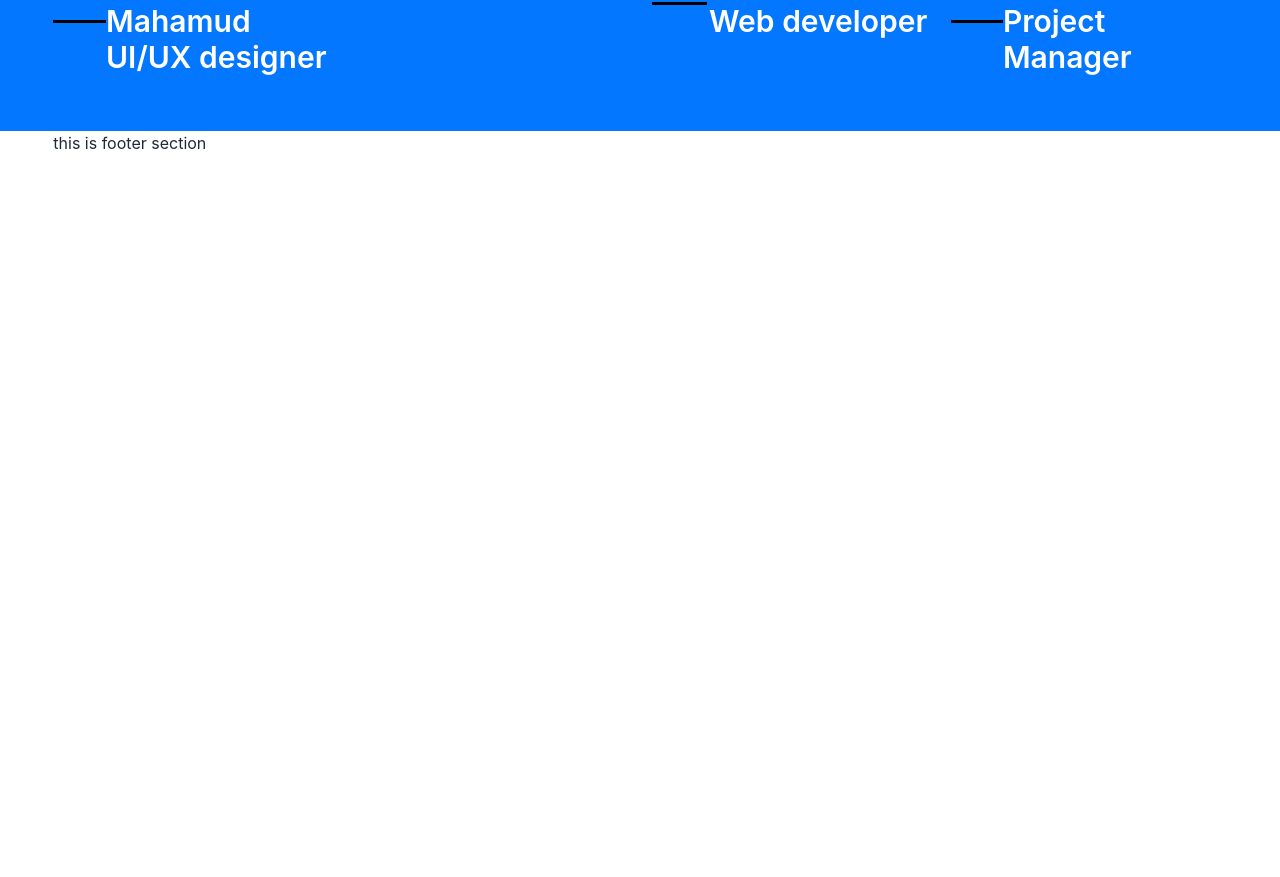
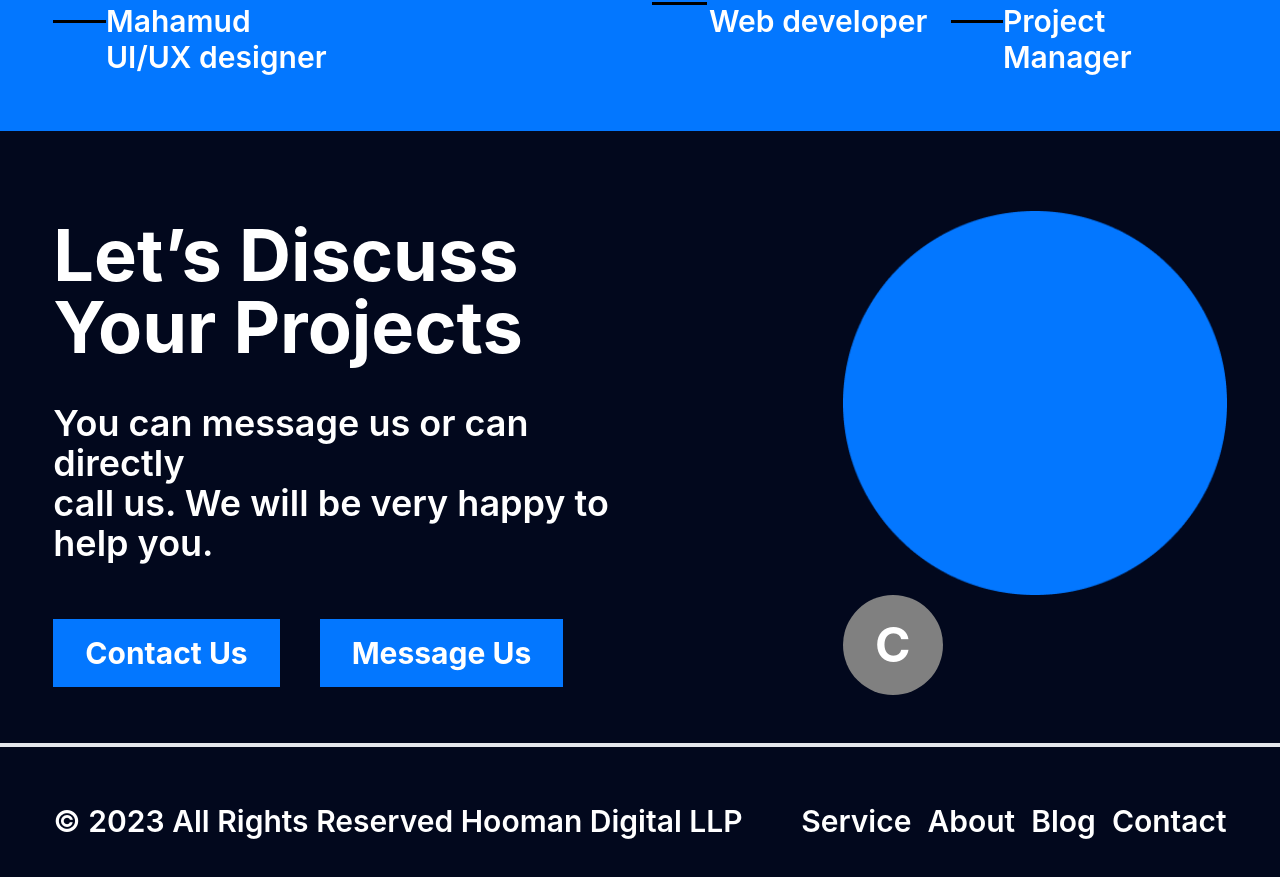
Before and after one commit to Ankan112/hooman-digital-llp, a React (Create React App) app: page / in a window 1280 px wide. Shown: the part 7496-8373 px from the top of the page. Before the commit the page ends 7651 px from the top, so only its background shows below. Built offline with nearby package versions, Linux system fonts and the light colour scheme.

Commit message:
contact us section created

```diff
--- /dev/null
+++ b/src/Component/Home/ContactUs/ContactUs.css
@@ -0,0 +1,22 @@
+.circle {
+    width: 100px;
+    height: 100px;
+    border-radius: 50%;
+    background-color: gray;
+    display: flex;
+    align-items: center;
+    justify-content: center;
+}
+
+.circle span {
+    font-size: 48px;
+    color: white;
+    text-transform: uppercase;
+    font-weight: bold;
+}
+
+.circle::before {
+    content: '';
+    display: block;
+    padding-top: 100%;
+}
--- /dev/null
+++ b/src/Component/Home/ContactUs/ContactUs.js
@@ -0,0 +1,39 @@
+import React from 'react';
+import './ContactUs.css'
+import ellipse from '../../../images/assets/Ellipse 1.png'
+
+const ContactUs = () => {
+    return (
+        <section className='border-b-[4px]' style={{ backgroundColor: '#02081D' }}>
+            <div className='max-w-screen-xl pb-12 pt-20 w-11/12 mx-auto'>
+                <div className="hero">
+                    <div className="flex justify-between items-center px-0 flex-col lg:flex-row">
+                        <div className="text-center lg:text-left md:w-1/2">
+                            {/* <h2 className='text-xl md:text-4xl mb-8 font-bold text-white'>Why Choose Us</h2> */}
+                            <h2 className='text-3xl md:text-7xl text-white font-bold'>Let’s Discuss Your Projects</h2>
+
+                            <p className='text-lg md:text-4xl mt-10 text-white font-semibold'>You can message us or can directly <br /> call us. We will be very happy to help you.</p>
+                            <div className='flex  flex-col md:flex-row'>
+                                <button style={{ backgroundColor: '#0377FF' }} className='mt-14 text-white font-bold text-3xl py-4 px-8'>Contact Us</button>
+
+                                <button style={{ backgroundColor: '#0377FF' }} className='mt-14 text-white font-bold text-3xl py-4 px-8 md:ml-10'>Message Us</button>
+                            </div>
+                        </div>
+                        <div className=" md:w-1/2 max-w-sm">
+                            <div style={{ backgroundColor: '#02081D' }} className="">
+                                <img className='w-full' src={ellipse} alt="softwareSolutions" />
+                            </div>
+                            <div class="circle">
+                                <span>C</span>
+                            </div>
+
+
+                        </div>
+                    </div>
+                </div>
+            </div>
+        </section >
+    );
+};
+
+export default ContactUs;
--- a/src/Component/Home/Home/Home.js
+++ b/src/Component/Home/Home/Home.js
@@ -2,6 +2,7 @@ import React from 'react';
 import AboutUs from '../AboutUs/AboutUs';
 import Achievement from '../Achievement/Achievement';
 import ChooseUs from '../ChooseUs/ChooseUs';
+import ContactUs from '../ContactUs/ContactUs';
 import Creative from '../Creative/Creative';
 import Offer from '../Offer/Offer';
 import Review from '../Review/Review';
@@ -17,6 +18,7 @@ const Home = () => {
             <Achievement></Achievement>
             <ChooseUs></ChooseUs>
             <Review></Review>
+            <ContactUs></ContactUs>
         </section>
     );
 };
--- a/src/Shared/Footer/Footer.js
+++ b/src/Shared/Footer/Footer.js
@@ -2,8 +2,16 @@ import React from 'react';
 
 const Footer = () => {
     return (
-        <section className='max-w-screen-xl w-11/12 mx-auto'>
-            <h1>this is footer section</h1>
+        <section style={{ backgroundColor: '#02081D' }} className='py-14'>
+            <div className='text-white text-3xl font-semibold flex flex-col md:flex-row justify-between items-center max-w-screen-xl w-11/12 mx-auto text-center'>
+                <h2>&copy; 2023 All Rights Reserved Hooman Digital LLP</h2>
+                <div className='mt-6 md:mt-0'>
+                    <span>Service</span>
+                    <span className='mx-4'>About</span>
+                    <span>Blog</span>
+                    <span className='ml-4'>Contact</span>
+                </div>
+            </div>
         </section>
     );
 };
```
Also changed, not shown: src/images/assets/Ellipse 1.png (added).
